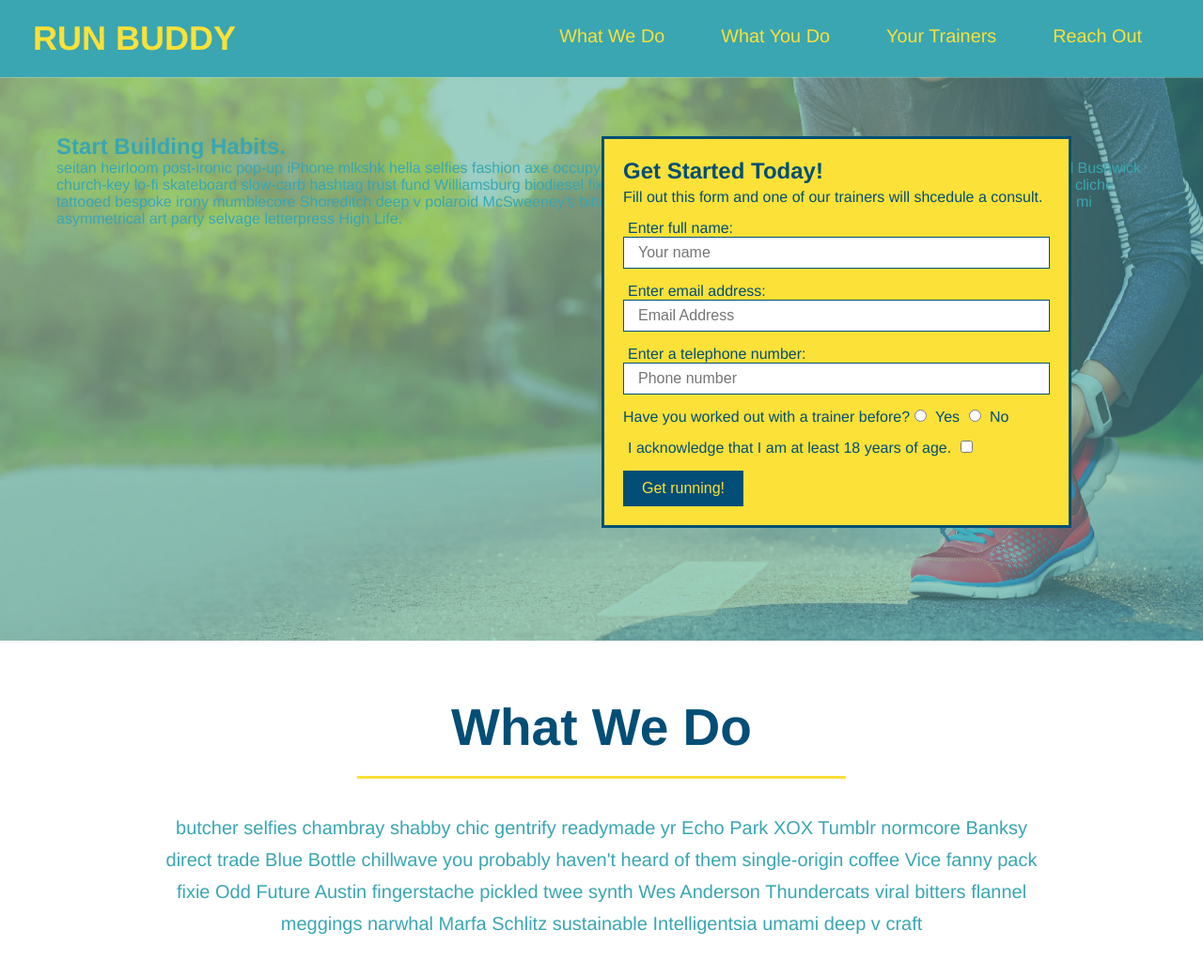
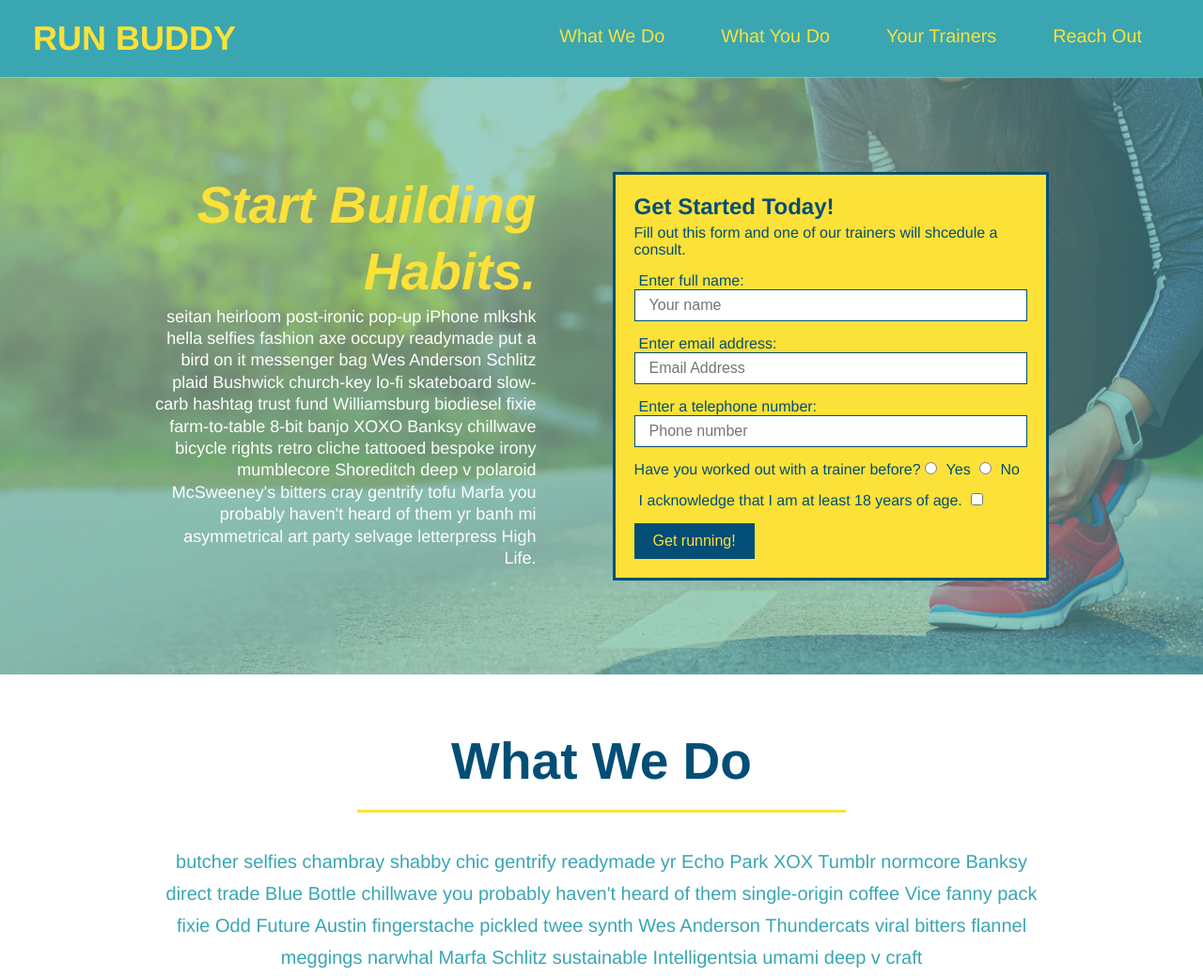
Before and after one commit to infinissible/run-buddy, a plain HTML site: page index.html in a window 1280 px wide. Shown: the top 1039 px of the page at 94% size. Drawn offline with Linux system fonts and the light colour scheme.

Commit message:
add flexbox to the hero

```diff
--- a/assets/css/style.css
+++ b/assets/css/style.css
@@ -53,17 +53,18 @@ footer {
     background: #fce138;
     width: 100%;
     padding: 40px 35px;
+    display: flex;
+    justify-content: space-between;
+    flex-wrap: wrap;
   }
 
 footer h2 {
-  display: inline;
   color: #024e76;
   font-size: 30px;
   margin: 0;
 }
 
 footer div {
-    float: right;
     line-height: 1.5;
     text-align: right;
   }
@@ -79,21 +80,36 @@ section {
 /* Hero Style Start */
 .hero {
   background-image: url("../images/hero-bg.jpg");
-  height: 600px;
   background-size: cover;
   background-position: center;
-  position: relative;
+  display: flex;
+  justify-content: center;
+  flex-wrap: wrap;
+}
+
+.hero-cta {
+  width: 35%;
+  text-align: right;
+  margin: 3.5%;
+  color: #fff;
+  font-size: 18px;
+  line-height: 1.3;
+}
+
+.hero-cta h2 {
+  font-style: italic;
+  font-size: 55px;
+  color: #fce138
 }
 
 .hero-form {
   color: #024e76;
   background-color: #fce138;
   padding: 20px;
-  width: 500px;
   border: solid 3px #024e76;
-  position: absolute;
-  bottom: 120px;
   right: 140px;
+  width: 40%;
+  margin: 3.5%;
 }
 
 .hero-form p {
```
